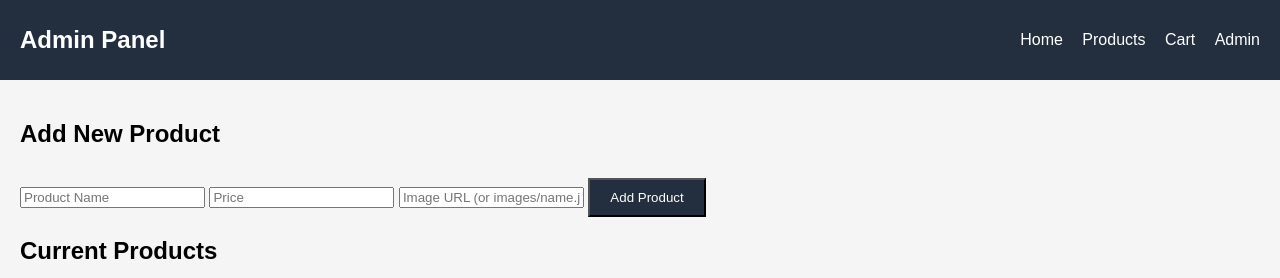
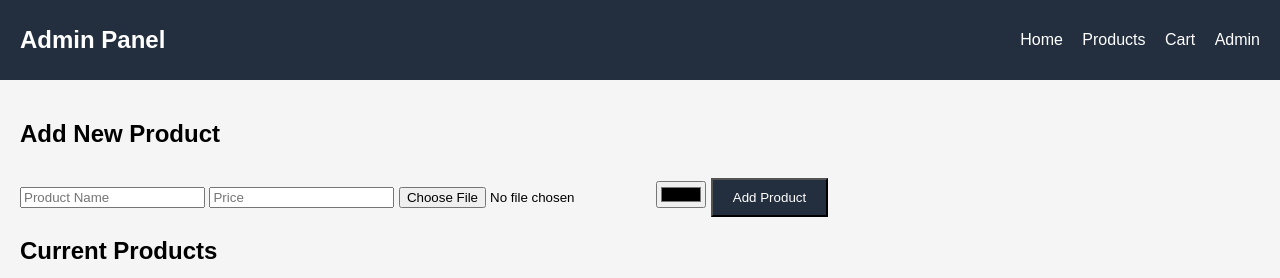
Before and after one commit to shahmeer1208/BestBuyPK, a plain HTML site: page admin.html in a window 1280 px wide. Shown: the top 278 px of the page. Drawn offline with Linux system fonts and the light colour scheme.

Commit message:
Update admin.html

```diff
--- a/admin.html
+++ b/admin.html
@@ -23,7 +23,8 @@
     <form id="admin-form">
       <input type="text" id="product-name" placeholder="Product Name" required>
       <input type="number" id="product-price" placeholder="Price" required>
-      <input type="text" id="product-image" placeholder="Image URL (or images/name.jpg)" required>
+      <input type="file" id="product-image" accept="image/*" required>
+      <input type="color" id="product-color" required>
       <button type="submit" class="btn">Add Product</button>
     </form>
 
```
